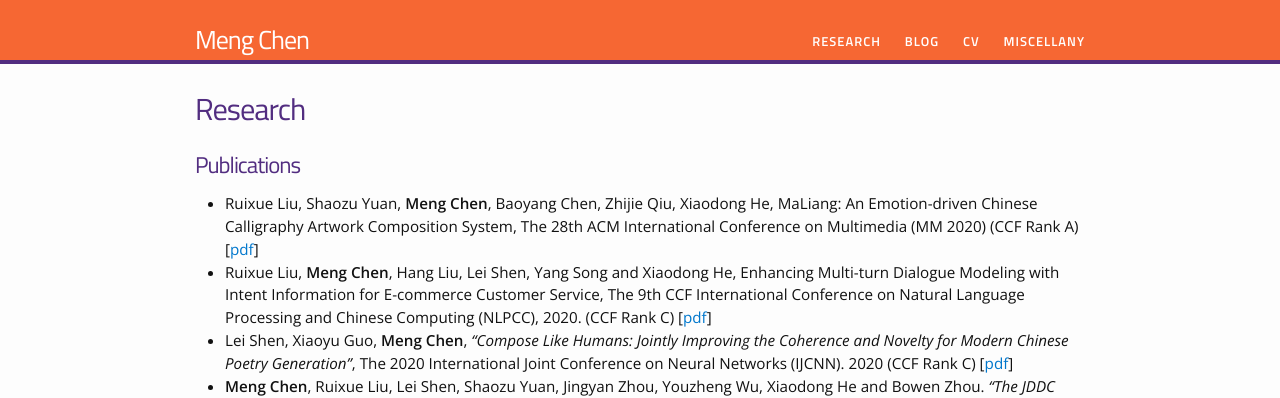
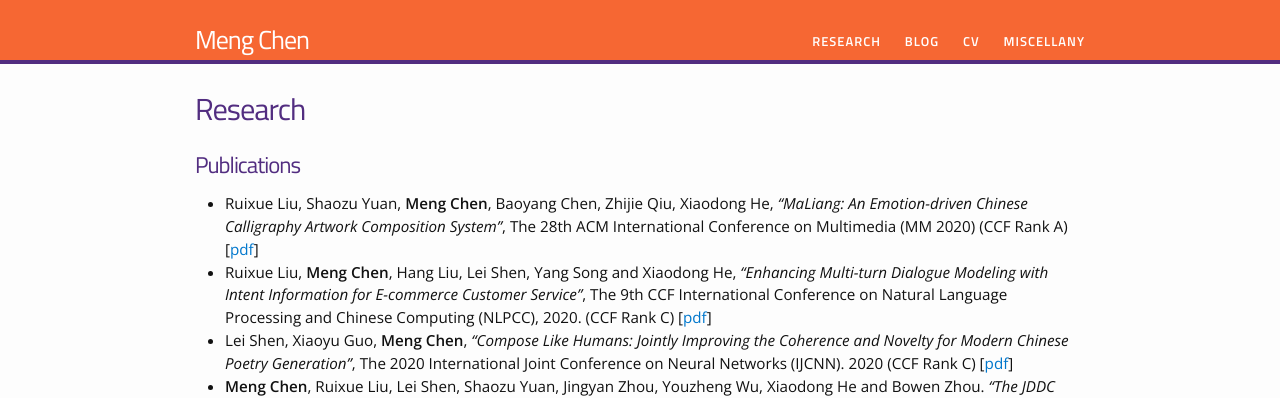
Before and after one commit to chenmengdx/chenmengdx.github.io, a Jekyll site: the page built from research.md, in a window 1280 px wide. Shown: the top 398 px of the page. Built offline with Jekyll 4.4.1, drawn with Linux system fonts in a browser that asks for light colours.

Commit message:
change format

```diff
--- a/research.md
+++ b/research.md
@@ -6,8 +6,8 @@
 
 # Publications
 
-* Ruixue Liu, Shaozu Yuan, **Meng Chen**, Baoyang Chen, Zhijie Qiu, Xiaodong He, MaLiang: An Emotion-driven Chinese Calligraphy Artwork Composition System, The 28th ACM International Conference on Multimedia (MM 2020) (CCF Rank A) [[pdf](../papers/MM20_calligraphy.pdf)]
-* Ruixue Liu, **Meng Chen**, Hang Liu, Lei Shen, Yang Song and Xiaodong He, Enhancing Multi-turn Dialogue Modeling with Intent Information for E-commerce Customer Service, The 9th CCF International Conference on Natural Language Processing and Chinese Computing (NLPCC), 2020. (CCF Rank C) [[pdf](../papers/NLPCC2020.pdf)]
+* Ruixue Liu, Shaozu Yuan, **Meng Chen**, Baoyang Chen, Zhijie Qiu, Xiaodong He, _"MaLiang: An Emotion-driven Chinese Calligraphy Artwork Composition System"_, The 28th ACM International Conference on Multimedia (MM 2020) (CCF Rank A) [[pdf](../papers/MM20_calligraphy.pdf)]
+* Ruixue Liu, **Meng Chen**, Hang Liu, Lei Shen, Yang Song and Xiaodong He, _"Enhancing Multi-turn Dialogue Modeling with Intent Information for E-commerce Customer Service"_, The 9th CCF International Conference on Natural Language Processing and Chinese Computing (NLPCC), 2020. (CCF Rank C) [[pdf](../papers/NLPCC2020.pdf)]
 * Lei Shen, Xiaoyu Guo, **Meng Chen**, _"Compose Like Humans: Jointly Improving the Coherence and Novelty for Modern Chinese Poetry Generation"_, The 2020 International Joint Conference on Neural Networks (IJCNN). 2020 (CCF Rank C) [[pdf](../papers/IJCNN2020.pdf)]
 * **Meng Chen**, Ruixue Liu, Lei Shen, Shaozu Yuan, Jingyan Zhou, Youzheng Wu, Xiaodong He and Bowen Zhou. _"The JDDC Corpus: A Large-Scale Multi-Turn Chinese Dialogue Dataset for E-commerce Customer Service"_, The 12th International Conference on Language Resources and Evaluation (LREC), 2020. [[pdf](../papers/JDDC_camera_ready.pdf)]
 * Yuquan Le, Congqing He, **Meng Chen**, Youzheng Wu, Xiaodong He, Bowen Zhou. _"Learning to Predict Charges for Legal Judgment via Self-Attentive Capsule Network"_, The 24th European Conference on Artificial Intelligence (ECAI), 2020. (CCF Rank B) [[pdf](../papers/SAttCaps_camera_ready.pdf)]
```
